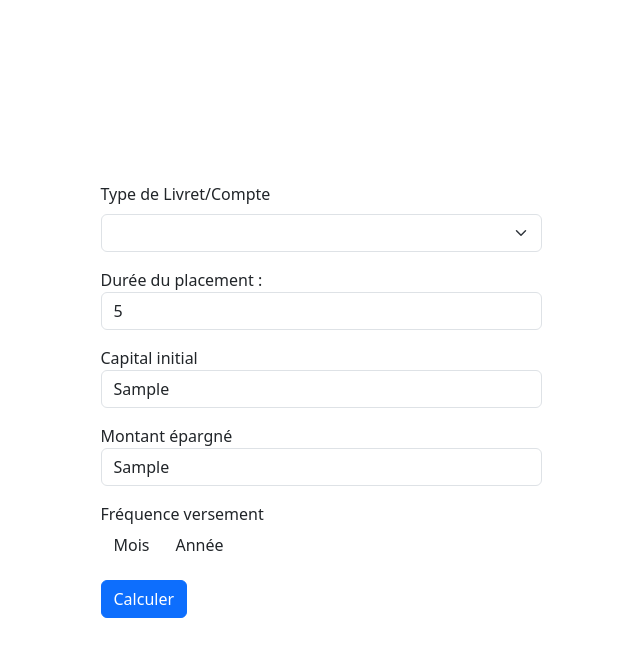
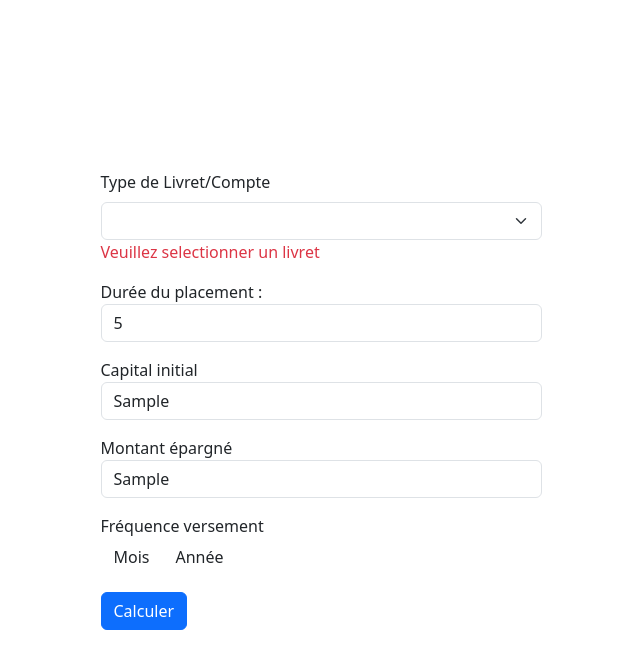
Before and after one commit to axsxpro/CapitalSaving_Angular, an Angular app: page / in a window 1280 px wide. Both pictures are taken after typing "5", "Sample", "Sample" into the empty fields and a click on the button "Calculer". Shown: the top 668 px of the page, without its empty margins (319-959 px from the left). Built offline with nearby package versions, Linux system fonts and the light colour scheme.

Commit message:
add constraint form

```diff
--- a/src/app/epargne-form/epargne-form.component.html
+++ b/src/app/epargne-form/epargne-form.component.html
@@ -5,21 +5,22 @@
         <!-- selection du livret  -->
         <div class="mb-3">
             <label for="disabledSelect" class="form-label">Type de Livret/Compte</label>
-            <select id="disabledSelect" class="form-select" (change)="updateCapitalxinterestRate($event)">
-                <option></option>
+            <select formControlName="option" id="disabledSelect" class="form-select" (change)="updateCapitalxinterestRate($event)">
                 <option value=10 name="LivretA">Livret A</option>
                 <option value=10 name="LDDS">Livret de développement durable et solidaire (LDDS)</option>
                 <option value=30 name="LEP">Livret d'épargne populaire (LEP)</option>
                 <option value=225 name="PEL">Plan d'épargne logement (PEL)</option>
             </select>
+                            <div *ngIf="formSubmitted">
+                <span *ngIf="epargneForm.get('option')?.errors?.['required']" class="text-danger">Veuillez selectionner un livret</span>
+                </div>
         </div>
 
         <!-- Durée de placement  -->
         <div class="mb-3">
             <div class="form-group">
                 <label for="inputYears">Durée du placement :</label>
-                <input formControlName="savingsDuration" type="number" min="0" max="20" class="form-control"
-                    id="inputYears" placeholder="ans">
+                <input formControlName="savingsDuration" type="number" min="0" max="20" class="form-control" id="inputYears" placeholder="ans">
             </div>
         </div>
 
@@ -27,8 +28,10 @@
         <div class="mb-3">
             <div class="form-group">
                 <label for="inputCapital">Capital initial</label>
-                <input formControlName="inputCapital" type="text" class="form-control" id="inputCapital"
-                    placeholder="€">
+                <input formControlName="inputCapital" type="text" class="form-control" id="inputCapital" placeholder="€">
+                <div *ngIf="formSubmitted">
+                <span *ngIf="epargneForm.get('inputCapital')?.errors?.['required']" class="text-danger">Champs vide</span>
+                </div>
             </div>
         </div>
 
@@ -37,14 +40,16 @@
             <div class="mb-3">
                 <div class="form-group">
                     <label for="inputSavingAmount">Montant épargné</label>
-                    <input formControlName="savingsAmount" type="text" class="form-control" id="inputSavingAmount"
-                        placeholder="€">
+                    <input formControlName="savingsAmount" type="text" class="form-control" id="inputSavingAmount" placeholder="€">
+                    <div *ngIf="formSubmitted">
+                    <span *ngIf="epargneForm.controls['savingsAmount'].errors?.['required']" class="text-danger">Champs vide</span>
+                    </div>
                 </div>
             </div>
 
             <!-- mois/année check -->
             <div class="mb-3">
-            <label for="inputSavingAmount">Fréquence versement</label>
+                <label for="inputSavingAmount">Fréquence versement</label>
                 <div>
                     <input type="radio" class="btn-check" name="options-base" id="option5" autocomplete="off"
                         (click)="selectSavingsFrequency('month')">
--- a/src/app/epargne-form/epargne-form.component.ts
+++ b/src/app/epargne-form/epargne-form.component.ts
@@ -9,12 +9,15 @@ import { FormGroup, FormControl, Validators } from '@angular/forms';
 
 export class EpargneFormComponent {
 
+  formSubmitted: boolean = false;
+
   // initialisation du formulaire
   epargneForm: FormGroup = new FormGroup({
 
-    inputCapital: new FormControl(),
-    savingsAmount: new FormControl('', [Validators.min(0)]), //[Validators.min(0)]:  la valeur saisie dans le champ du montant épargné est supérieure ou égale à zéro.
-    savingsDuration: new FormControl()
+    option: new FormControl("", [Validators.required]),
+    inputCapital: new FormControl("", [Validators.required, Validators.min(0)]),
+    savingsAmount: new FormControl("", [Validators.required, Validators.min(0)]), //[Validators.min(0)]:  la valeur saisie dans le champ du montant épargné est supérieure ou égale à zéro.
+    savingsDuration: new FormControl("", [Validators.required])
 
   });
 
@@ -97,6 +100,7 @@ export class EpargneFormComponent {
   // Méthode appelée lors de la soumission du formulaire
   calculateEpargne() {
 
+    this.formSubmitted = true;
 
     let initialSolde = parseFloat(this.inputCapital.value);
     let cummulativeSolde = parseFloat(this.inputCapital.value); // convertir la valeur en type number car la valeur renvoyé est de type string
@@ -104,12 +108,13 @@ export class EpargneFormComponent {
     var totalMonth = this.frequencyMonth * this.savingsDuration.value; // total des mois
     var monthInterestRate = this.interestRate / totalMonth; //taux d'intéret du mois
 
+    if (this.epargneForm.valid) {
 
       //calcul de l'epargne pour versement par mois
       if (this.frequencyMonth) {
 
         //calcul des versements cummulés
-    this.cumulativeSavings = initialSolde + ( savingsAmount * totalMonth);
+        this.cumulativeSavings = initialSolde + (savingsAmount * totalMonth);
 
         for (let month = 1; month <= totalMonth; month++) {
 
@@ -139,10 +144,10 @@ export class EpargneFormComponent {
 
 
         var totalYears = this.savingsDuration.value;
-    var yearInterestRate : number = 0;
+        var yearInterestRate: number = 0;
 
         //calcul des versements cummulés
-    this.cumulativeSavings = initialSolde + ( savingsAmount * totalYears);
+        this.cumulativeSavings = initialSolde + (savingsAmount * totalYears);
 
         for (let year = 1; year <= totalYears; year++) {
 
@@ -172,5 +177,8 @@ export class EpargneFormComponent {
 
     }
 
+  }
+
+
 
 }
```
Lines whose indentation alone changed are shown as unchanged.
